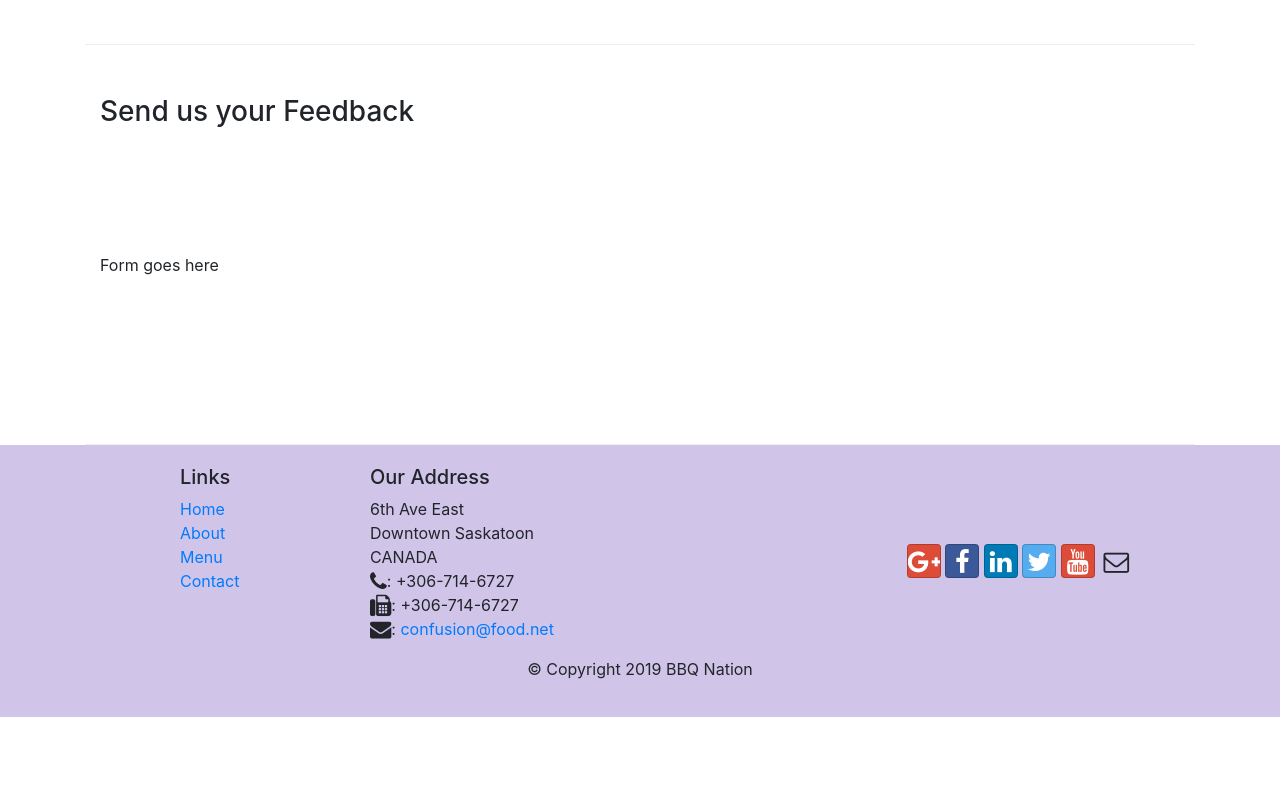
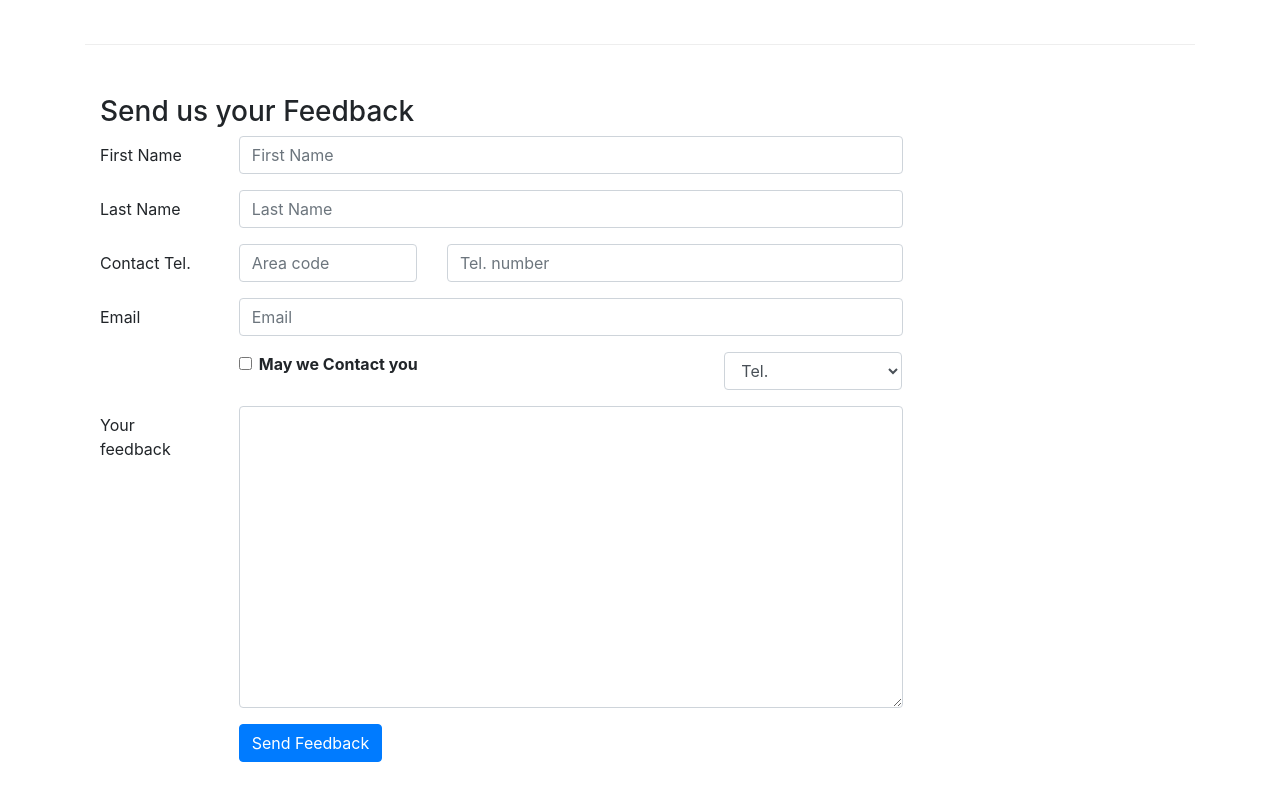
Before and after one commit to charanjit712/project, a website: page contactus.html in a window 1280 px wide. Shown: the part 820-1620 px from the top of the page. Before the commit the page ends 1537 px from the top, so only its background shows below. Drawn offline with nearby package versions, Linux system fonts and the light colour scheme.

Commit message:
added button

```diff
--- a/contactus.html
+++ b/contactus.html
@@ -94,7 +94,64 @@
               <h3>Send us your Feedback</h3>
            </div>
             <div class="col-12 col-md-9">
-                Form goes here
+               <!-- Form goes here-->
+               <form>
+                    <div class="form-group row">
+                            <label for="firstname" class="col-md-2 col-form-label">First Name</label>
+                            <div class="col-md-10">
+                                <input type="text" class="form-control" id="firstname" name="firstname" placeholder="First Name">
+                            </div>
+                        </div>
+                        <div class="form-group row">
+                            <label for="lastname" class="col-md-2 col-form-label">Last Name</label>
+                            <div class="col-md-10">
+                                <input type="text" class="form-control" id="lastname" name="lastname" placeholder="Last Name">
+                            </div>
+                        </div>
+                    <div class="form-group row">
+                            <label for="telnum" class="col-12 col-md-2 col-form-label">Contact Tel.</label>
+                            <div class="col-5 col-md-3">
+                                <input type="tel" class="form-control" id="areacode" name="areacode" placeholder="Area code">
+                            </div>
+                            <div class="col-7 col-md-7">
+                                <input type="tel" class="form-control" id="telnum" name="telnum" placeholder="Tel. number">
+                            </div>
+                        </div>
+                        <div class="form-group row">
+                            <label for="emailid" class="col-md-2 col-form-label">Email</label>
+                            <div class="col-md-10">
+                                <input type="email" class="form-control" id="emailid" name="emailid" placeholder="Email">
+                            </div>
+                        </div>
+                        <div class="form-group row">
+                        <div class="col-md-6 offset-md-2">
+                            <div class="form-check">
+                                <input type="checkbox" class="form-check-input" name="approve" id="approve" value="">
+                                <label class="form-check-label" for="approve">
+                                    <strong>May we Contact you </strong>
+                                </label>
+                            </div>
+                            </div>
+                            <div class="col-md-3 offset-md-1">
+                                <select class="form-control">
+                                    <option>Tel.</option>
+                                    <option>Email</option>
+                                </select>
+                            </div>
+                            </div>
+                            <div class="form-group row">
+                                    <label for="feedback" class="col-md-2 col-form-label">Your feedback</label>
+                                    <div class="col-md-10">
+                                        <textarea class="form-control" id="feedback" name="feedback" rows="12"></textarea>
+                                    </div>
+                                </div>
+                                <div class="form-group row">
+                                    <div class="offset-md-2 col-md-10">
+                                        <button type="submit" class=" btn btn-primary">Send Feedback</button>
+
+                                    </div>
+                                </div>
+                        </form>
             </div>
              <div class="col-12 col-md">
             </div>
```
